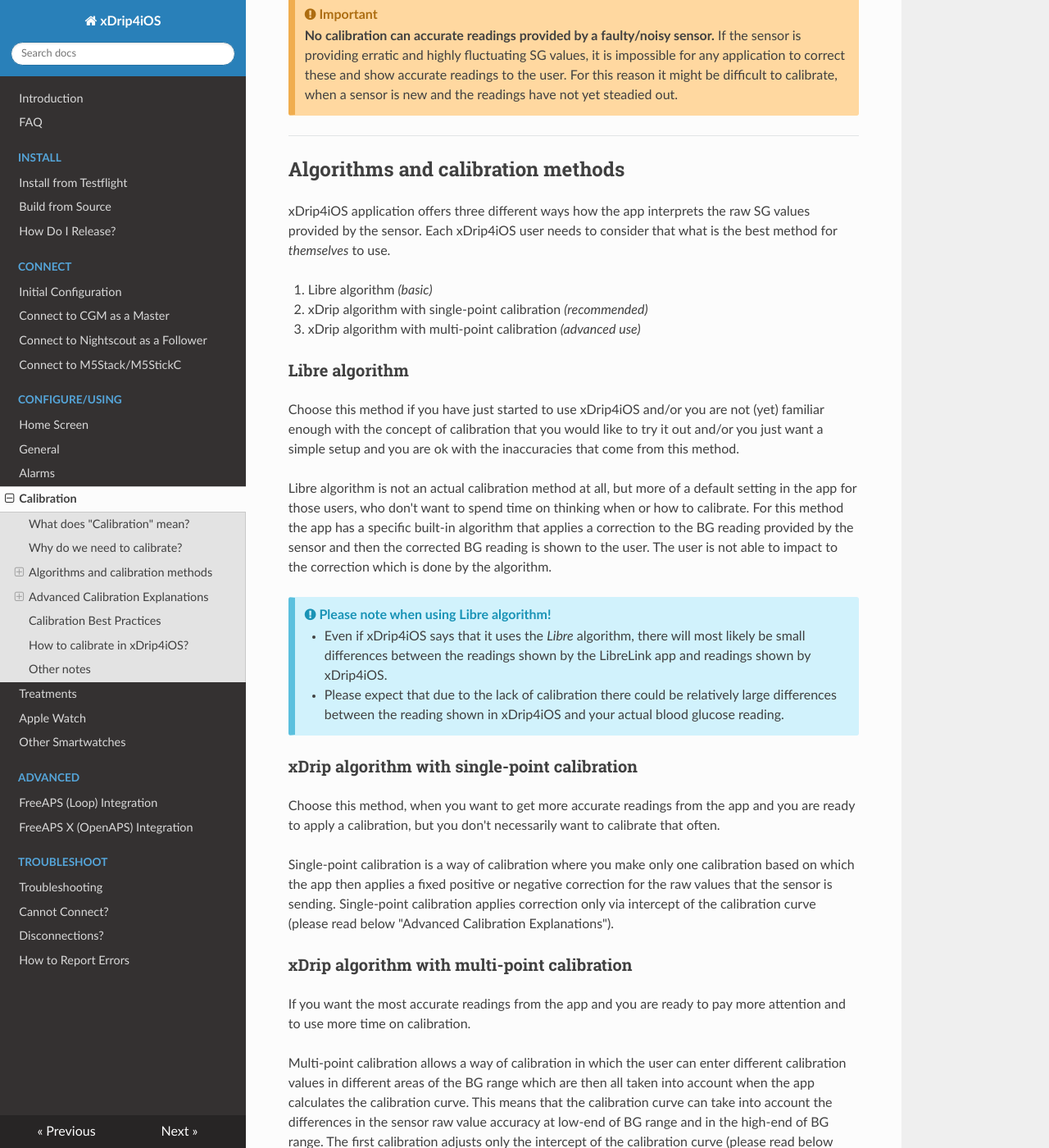
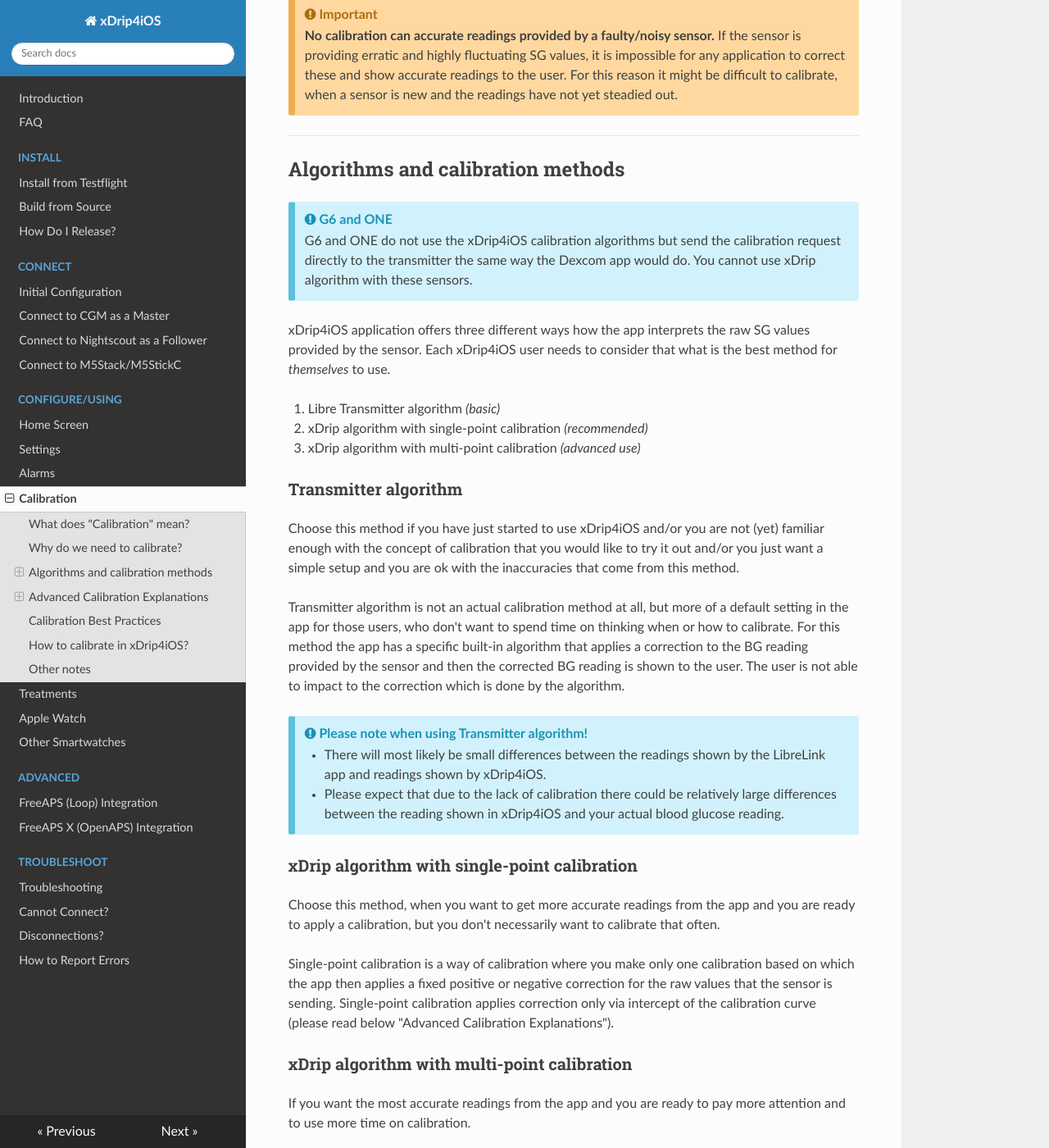
Before and after one commit to paulplant/xdrip4ios_docs, an MkDocs documentation site: the page built from docs/configure/calibrate.md, in a window 1280 px wide and 1400 px high, scrolled down 1163 px. Shown: the whole window at 82% size. Built offline with MkDocs 1.6.1, drawn with Linux system fonts in a browser that asks for light colours; nearby versions of some CDN libraries; old or Windows-style settings are respelled for this version of MkDocs; some of the changed text lies outside the part shown.

Commit message:
Calibrations G6/ONE

```diff
--- a/docs/configure/calibrate.md
+++ b/docs/configure/calibrate.md
@@ -30,20 +30,23 @@ ___
 
 ## Algorithms and calibration methods
 
+!!!info "G6 and ONE"
+    G6 and ONE do not use the xDrip4iOS calibration algorithms but send the calibration request directly to the transmitter the same way the Dexcom app would do. You cannot use xDrip algorithm with these sensors.
+
 xDrip4iOS application offers three different ways how the app interprets the raw SG values provided by the sensor. Each xDrip4iOS user needs to consider that what is the best method for *themselves* to use.
 
-1. Libre algorithm *(basic)*
+1. Libre Transmitter algorithm *(basic)*
 2. xDrip algorithm with single-point calibration *(recommended)*
 3. xDrip algorithm with multi-point calibration *(advanced use)*
 
-### Libre algorithm
+### Transmitter algorithm
 
 Choose this method if you have just started to use xDrip4iOS and/or you are not (yet) familiar enough with the concept of calibration that you would like to try it out and/or you just want a simple setup and you are ok with the inaccuracies that come from this method.
 
-Libre algorithm is not an actual calibration method at all, but more of a default setting in the app for those users, who don't want to spend time on thinking when or how to calibrate. For this method the app has a specific built-in algorithm that applies a correction to the BG reading provided by the sensor and then the corrected BG reading is shown to the user. The user is not able to impact to the correction which is done by the algorithm.
+Transmitter algorithm is not an actual calibration method at all, but more of a default setting in the app for those users, who don't want to spend time on thinking when or how to calibrate. For this method the app has a specific built-in algorithm that applies a correction to the BG reading provided by the sensor and then the corrected BG reading is shown to the user. The user is not able to impact to the correction which is done by the algorithm.
 
-!!!info "Please note when using Libre algorithm!"
-    * Even if xDrip4iOS says that it uses the *Libre* algorithm, there will most likely be small differences between the readings shown by the LibreLink app and readings shown by xDrip4iOS.
+!!!info "Please note when using Transmitter algorithm!"
+    * There will most likely be small differences between the readings shown by the LibreLink app and readings shown by xDrip4iOS.
 
     * Please expect that due to the lack of calibration there could be relatively large differences between the reading shown in xDrip4iOS and your actual blood glucose reading.
 
@@ -142,6 +145,9 @@ ___
 
 <img src="../img/CalibrateIcon.png" style="zoom:50%;" />
 
+!!!info "G6 and ONE"
+    G6 and ONE do not use the xDrip4iOS calibration algorithms but send the calibration request directly to the transmitter the same way the Dexcom app would do. You cannot use xDrip algorithm with these sensors.
+
 Alright, if you've read these instructions this far, you are ready for calibration. This section gives you instructions on how you will apply a new calibration in xDrip4iOS.
 
 1. Select the calibration method you want to use: either "Single-point calibration" or "Multi-point calibration". You can make this selection in "Bluetooth" tab in the app inside your transmitter.
@@ -155,9 +161,14 @@ After this, the app calculates the calibration curve as per the provided calibra
 
 Remember to monitor the readings in the app after a calibration; if they start to go up or down within 15-20 mins, there is a chance that your BG was not actually steady at the moment of the calibration, i.e. your actual BG had already started to change, but because this change was not yet visible in the app, the calibration was not accurate. Practice makes perfect and over time you might learn to do a relatively accurate calibrations, even when your BG is going *slowly* up or down, but the ground rule is: BG steady and in range.
 
+!!!info "Please note"
+   * If you notice that the calibration that you applied was bad (for whatever reason) and made the BG readings inaccurate, you can reset all the calibrations by stopping and starting the sensor. Unfortunately it is not possible to remove individual calibration values
 
-!!!info "Please note"
-    * If you notice that the calibration that you applied was bad (for whatever reason) and made the BG readings inaccurate, you can reset all the calibrations by stopping and starting the sensor. Unfortunately it is not possible to remove individual calibration values<br /><br />
+!!!warning "G6 and ONE"
+    Do NOT stop the sensor unless you physically want to remove it.
+    Only use restart if you know what you're doing.
+
+<br /><br />
     * If you change the calibration method, it resets all the previous calibrations.
 
 ___
--- a/mkdocs.yml
+++ b/mkdocs.yml
@@ -22,7 +22,7 @@ pages:
     - 'Connect to M5Stack/M5StickC': 'connect/devices.md'
 - Configure/Using:
     - 'Home Screen' : 'configure/homeview.md'
-    - 'General': 'configure/index.md'
+    - 'Settings': 'configure/index.md'
     - 'Alarms': 'configure/alarms.md'
     - 'Calibration': 'configure/calibrate.md'
     - 'Treatments': 'configure/treatments.md'
```
Also changed, not shown: docs/configure/treatments.md (+3 -1 lines), docs/connect/cgm.md (+11 -3 lines), docs/connect/DexStatus1.png (added), docs/connect/DexStatus2.png (added).
